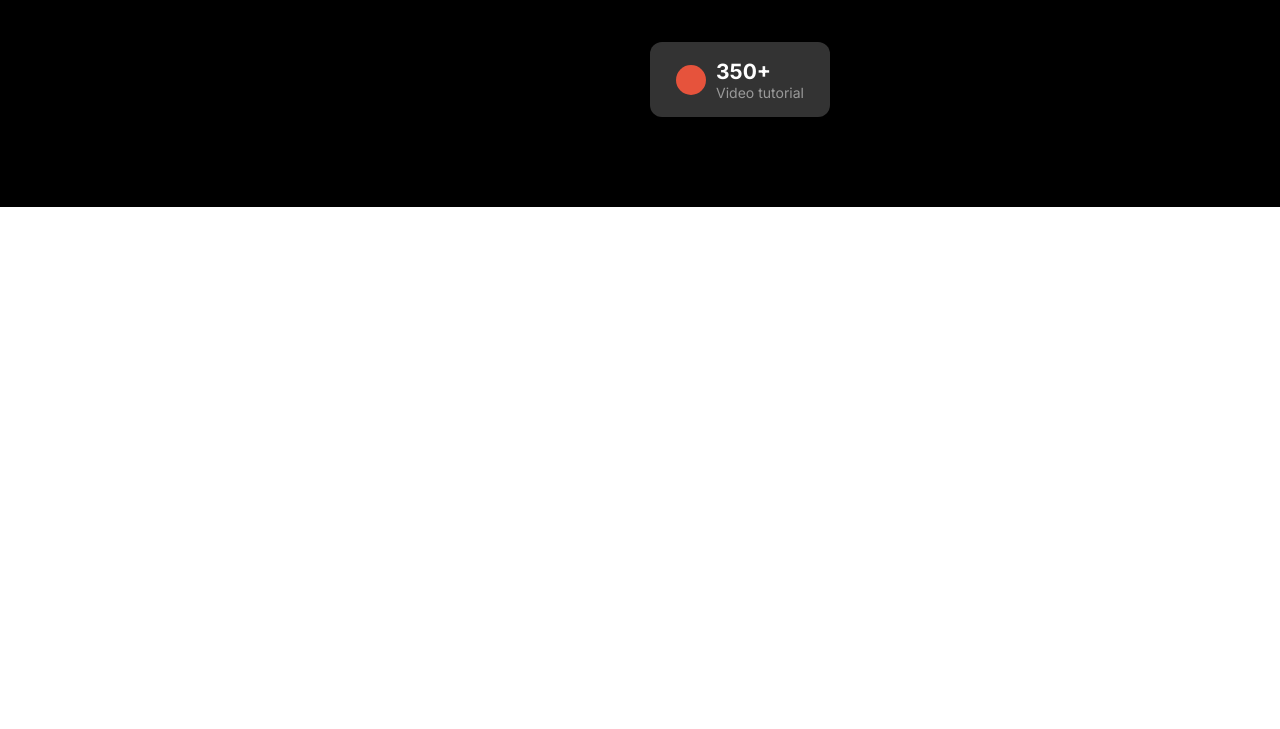
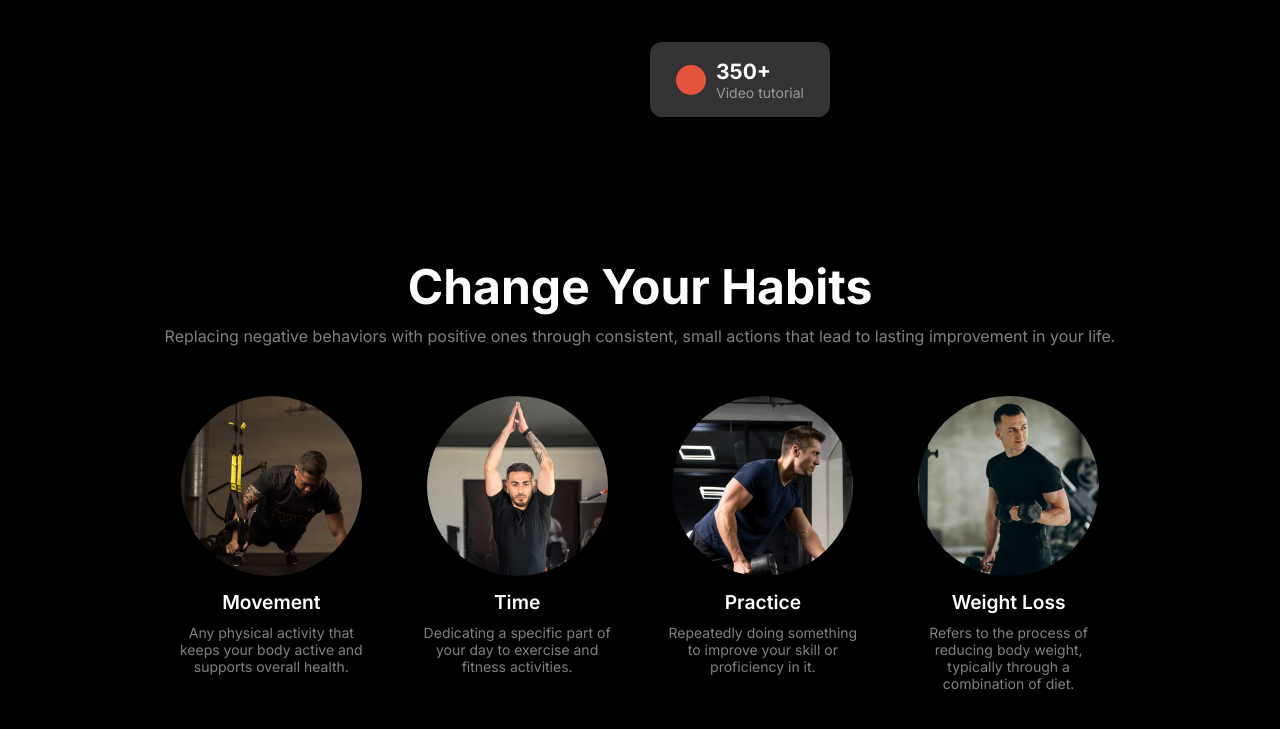
Before and after one commit to ayubislam1/Assignment-2, a plain HTML site: page index.html in a window 1280 px wide. Shown: the part 593-1322 px from the top of the page. Before the commit the page ends 800 px from the top, so only its background shows below. Drawn offline with Linux system fonts and the light colour scheme; a web font is replaced by a local one.

Commit message:
habit section compelete

```diff
--- a/index.html
+++ b/index.html
@@ -49,7 +49,49 @@
 				</div>
 			</section>
 		</header>
-		<main></main>
+		<main>
+			<section class="habit">
+				<h2 class="habit-title title-text">Change Your Habits</h2>
+				<p class="habit-description description-text">
+					Replacing negative behaviors with positive ones through consistent,
+					small actions that lead to lasting improvement in your life.
+				</p>
+				<div class="habit-container">
+					<div class="habit-cart1">
+						<img src="./images/image 3.png" alt="" class="cart1-img" />
+						<h3 class="cart1-title">Movement</h3>
+						<p class="cart1-description">
+							Any physical activity that keeps your body active and supports
+							overall health.
+						</p>
+					</div>
+					<div class="habit-cart2">
+						<img src="./images/image 2.png" alt="" class="cart2-img" />
+						<h3 class="cart2-title">Time</h3>
+						<p class="cart2-description">
+							Dedicating a specific part of your day to exercise and fitness
+							activities.
+						</p>
+					</div>
+					<div class="habit-cart3">
+						<img src="./images/image 4.png" alt="" class="cart3-img" />
+						<h3 class="cart3-title">Practice</h3>
+						<p class="cart3-description">
+							Repeatedly doing something to improve your skill or proficiency in
+							it.
+						</p>
+					</div>
+					<div class="habit-cart4">
+						<img src="./images/image 5.png" alt="" class="cart4-img" />
+						<h3 class="cart4-title">Weight Loss</h3>
+						<p class="cart4-description">
+							Refers to the process of reducing body weight, typically through a
+							combination of diet.
+						</p>
+					</div>
+				</div>
+			</section>
+		</main>
 		<footer></footer>
 	</body>
 </html>
--- a/style.css
+++ b/style.css
@@ -46,6 +46,7 @@
 /* body part design */
 body {
 	font-family: "Inter", sans-serif;
+	background-color: black;
 }
 /* header part design */
 header {
@@ -164,6 +165,53 @@ nav {
 	right: 150px;
 	top: 180px;
 }
+/* habit part design */
+.habit {
+	min-height: 100vh;
+	width: 100%;
+	text-align: center;
+}
+.habit-container {
+	display: flex;
+	margin: 50px auto;
+	width: 80%;
+	justify-content: space-evenly;
+}
+.habit-title {
+	margin-top: 50px;
+	margin-bottom: 10px;
+}
+
+.cart1-img,
+.cart2-img,
+.cart3-img,
+.cart4-img {
+	border-radius: 50%;
+}
+.cart1-title,
+.cart2-title,
+.cart3-title,
+.cart4-title {
+	color: #ffff;
+	font-size: 1.2em;
+	font-weight: 600;
+	margin-top: 10px;
+	margin-bottom: 10px;
+}
+.cart1-description,
+.cart2-description,
+.cart3-description,
+.cart4-description {
+	color: rgba(255, 255, 255, 0.5);
+	font-size: 14px;
+	font-weight: 400;
+}
+.habit-cart1,
+.habit-cart2,
+.habit-cart3,
+.habit-cart4 {
+	width: 20%;
+}
 
 @media screen and (max-width: 576px) {
 	nav {
@@ -194,4 +242,15 @@ nav {
 		bottom: 300px;
 		left: 70px;
 	}
+	.habit-container {
+		flex-direction: column;
+		width: 30%;
+	}
+	.habit-cart1,
+	.habit-cart2,
+	.habit-cart3,
+	.habit-cart4 {
+		width: 100%;
+		margin-bottom: 15px;
+	}
 }
```
